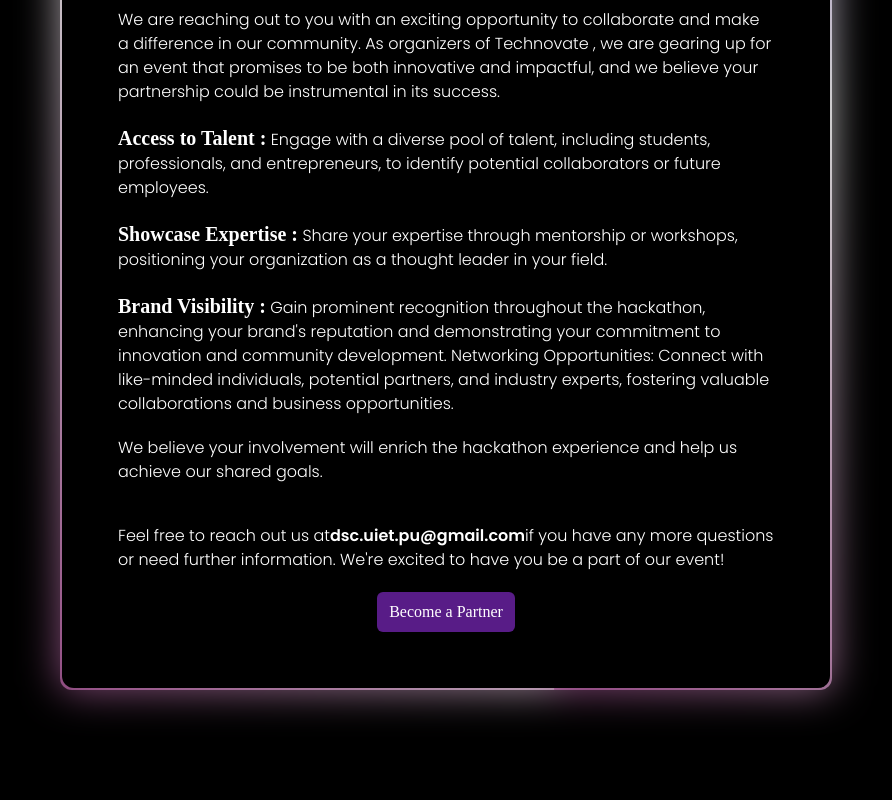
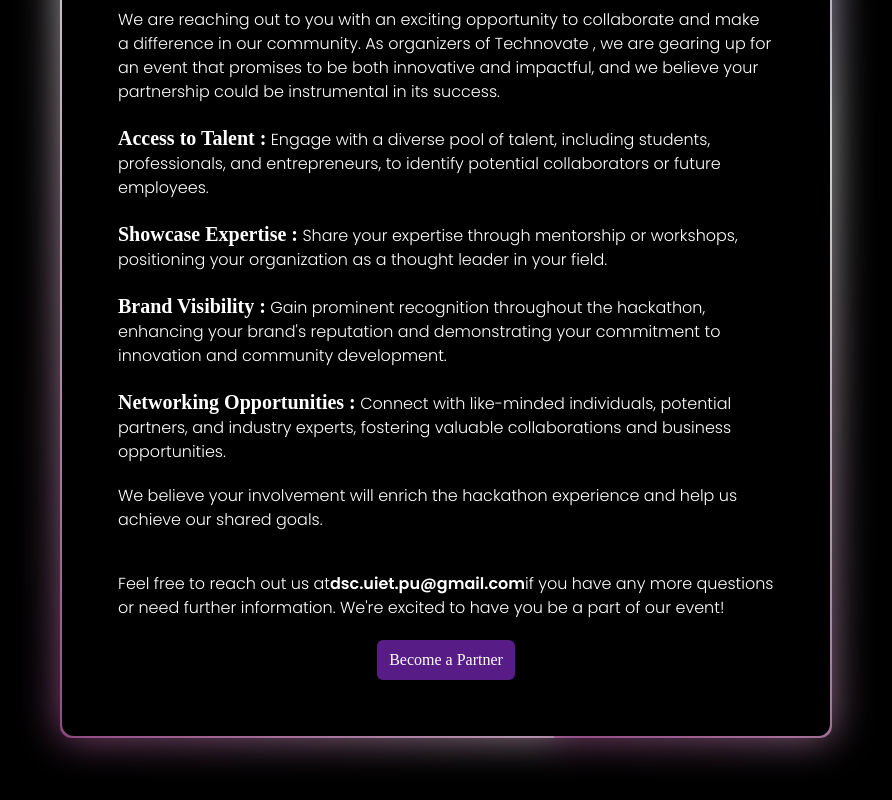
Before and after one commit to godspeed-03/Technovate, a React (Vite) app: page /partners in a window 1280 px wide. Shown: the part 620-1420 px from the top of the page, without its empty margins (194-1086 px from the left). Before the commit the page ends 1372 px from the top, so only its background shows below. Built offline with nearby package versions, Linux system fonts and the light colour scheme; a web font is replaced by a local one.

Commit message:
Feat : Partner page

```diff
--- a/src/Pages/Partners.jsx
+++ b/src/Pages/Partners.jsx
@@ -76,11 +76,16 @@ function Partner() {
                     Gain prominent recognition throughout the hackathon,
                     enhancing your brand's reputation and demonstrating your
                     commitment to innovation and community development.
-                    Networking Opportunities: Connect with like-minded
-                    individuals, potential partners, and industry experts,
-                    fostering valuable collaborations and business
-                    opportunities.
                   </p>
+                  <p className="font-content font-light max-md:text-sm ">
+                    <strong className="font-bold font-heading text-xl">
+                      Networking Opportunities :
+                    </strong>{" "}
+                    Connect with like-minded individuals, potential partners,
+                    and industry experts, fostering valuable collaborations and
+                    business opportunities.
+                  </p>
+
                   <p className="font-content font-light max-md:text-sm max-md:text-center ">
                     We believe your involvement will enrich the hackathon
                     experience and help us achieve our shared goals.
```
